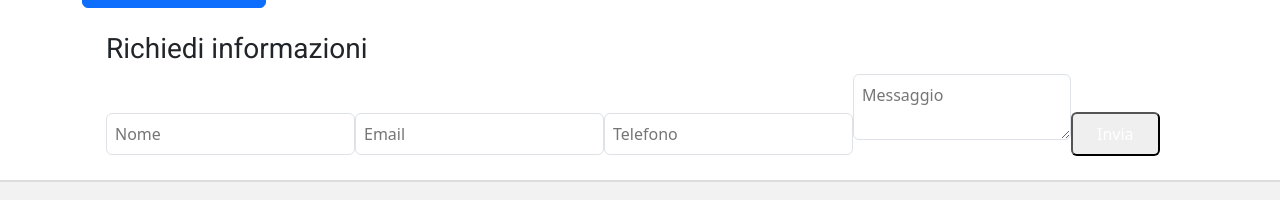
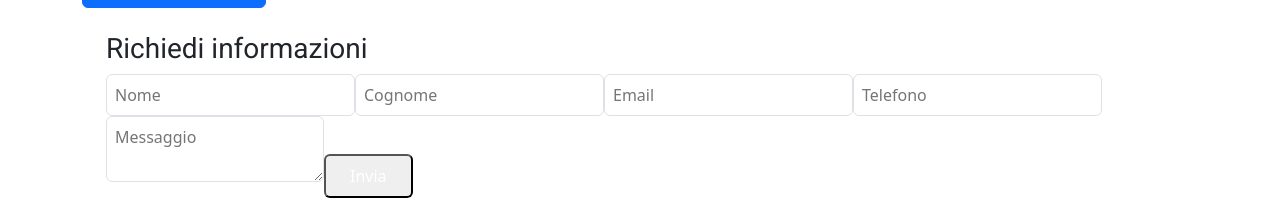
Before and after one commit to antoniogisondi/mgl-static-website, a React (Vite) app: page /eipass/eipass-7-moduli-user in a window 1280 px wide. Shown: the part 742-942 px from the top of the page. Built offline with nearby package versions, Linux system fonts and the light colour scheme; no server answers.

Commit message:
feat send email e add surname

```diff
--- a/src/pages/DetailsEipassCourses/DetailsEipassCourses.jsx
+++ b/src/pages/DetailsEipassCourses/DetailsEipassCourses.jsx
@@ -10,6 +10,7 @@ function DetailsEipassCourses() {
     const eipassCourse = eipassCourses.find(c => c.slug === slug)
     const [form, setForm] = useState({
         name: '',
+        surname: '',
         email: '',
         phone: '',
         message: ''
@@ -25,7 +26,7 @@ function DetailsEipassCourses() {
             })
 
             setMsg('Richiesta inviata con successo!');
-            setForm({ name: '', email: '', phone: '', message: '' });
+            setForm({ name: '', surname: '', email: '', phone: '', message: '' });
         } catch (error) {
             setMsg('Errore durante l’invio');
             console.error(error);
@@ -54,6 +55,15 @@ function DetailsEipassCourses() {
                         placeholder="Nome"
                         value={form.name}
                         onChange={(e) => setForm({ ...form, name: e.target.value })}
+                        className="w-full p-2 border rounded"
+                    />
+
+                    <input
+                        type="text"
+                        required
+                        placeholder="Cognome"
+                        value={form.surname}
+                        onChange={(e) => setForm({ ...form, surname: e.target.value })}
                         className="w-full p-2 border rounded"
                     />
 
--- a/src/pages/DetailsProfessionalCourses/DetailsProfessionalCourses.jsx
+++ b/src/pages/DetailsProfessionalCourses/DetailsProfessionalCourses.jsx
@@ -11,6 +11,7 @@ function DetailsProfessionalCourses() {
     const [corso, setCorso] = useState(null)
     const [form, setForm] = useState({
         name: '',
+        surname: '',
         email: '',
         phone: '',
         message: '',
@@ -41,7 +42,7 @@ function DetailsProfessionalCourses() {
             })
 
             setMsg('Richiesta inviata con successo!');
-            setForm({ name: '', email: '', phone: '', message: '' });
+            setForm({ name: '', surname: '', email: '', phone: '', message: '' });
         } catch (error) {
             setMsg('Errore durante l’invio');
             console.error(error);
@@ -76,6 +77,15 @@ function DetailsProfessionalCourses() {
                         placeholder="Nome"
                         value={form.name}
                         onChange={(e) => setForm({ ...form, name: e.target.value })}
+                        className="w-full p-2 border rounded"
+                    />
+
+                    <input
+                        type="text"
+                        required
+                        placeholder="Cognome"
+                        value={form.surname}
+                        onChange={(e) => setForm({ ...form, surname: e.target.value })}
                         className="w-full p-2 border rounded"
                     />
 
--- a/src/pages/DetailsSafetyCourses/DetailsSafetyCourses.jsx
+++ b/src/pages/DetailsSafetyCourses/DetailsSafetyCourses.jsx
@@ -8,6 +8,7 @@ function DetailsSafetyCourses() {
     const safetyCourse = safetyCourses.find(c => c.slug === slug)
     const [form, setForm] = useState({
         name: '',
+        surname: '',
         email: '',
         phone: '',
         message: ''
@@ -23,7 +24,7 @@ function DetailsSafetyCourses() {
             })
 
             setMsg('Richiesta inviata con successo!');
-            setForm({ name: '', email: '', phone: '', message: '' });
+            setForm({ name: '', surname: '', email: '', phone: '', message: '' });
         } catch (error) {
             setMsg('Errore durante l’invio');
             console.error(error);
@@ -50,6 +51,15 @@ function DetailsSafetyCourses() {
                     placeholder="Nome"
                     value={form.name}
                     onChange={(e) => setForm({ ...form, name: e.target.value })}
+                    className="w-full p-2 border rounded"
+                />
+
+                <input
+                    type="text"
+                    required
+                    placeholder="Cognome"
+                    value={form.surname}
+                    onChange={(e) => setForm({ ...form, surname: e.target.value })}
                     className="w-full p-2 border rounded"
                 />
 
```
